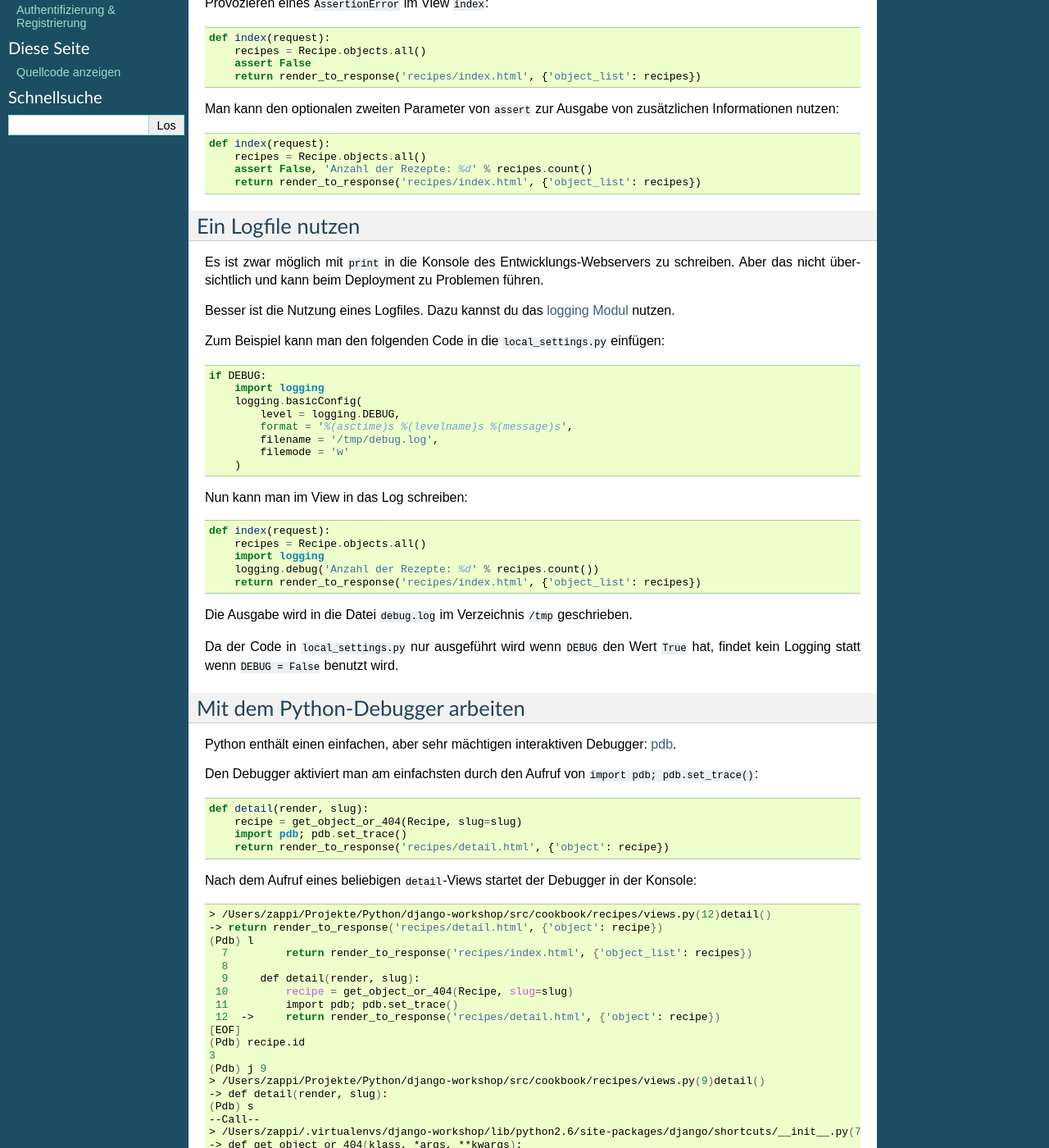
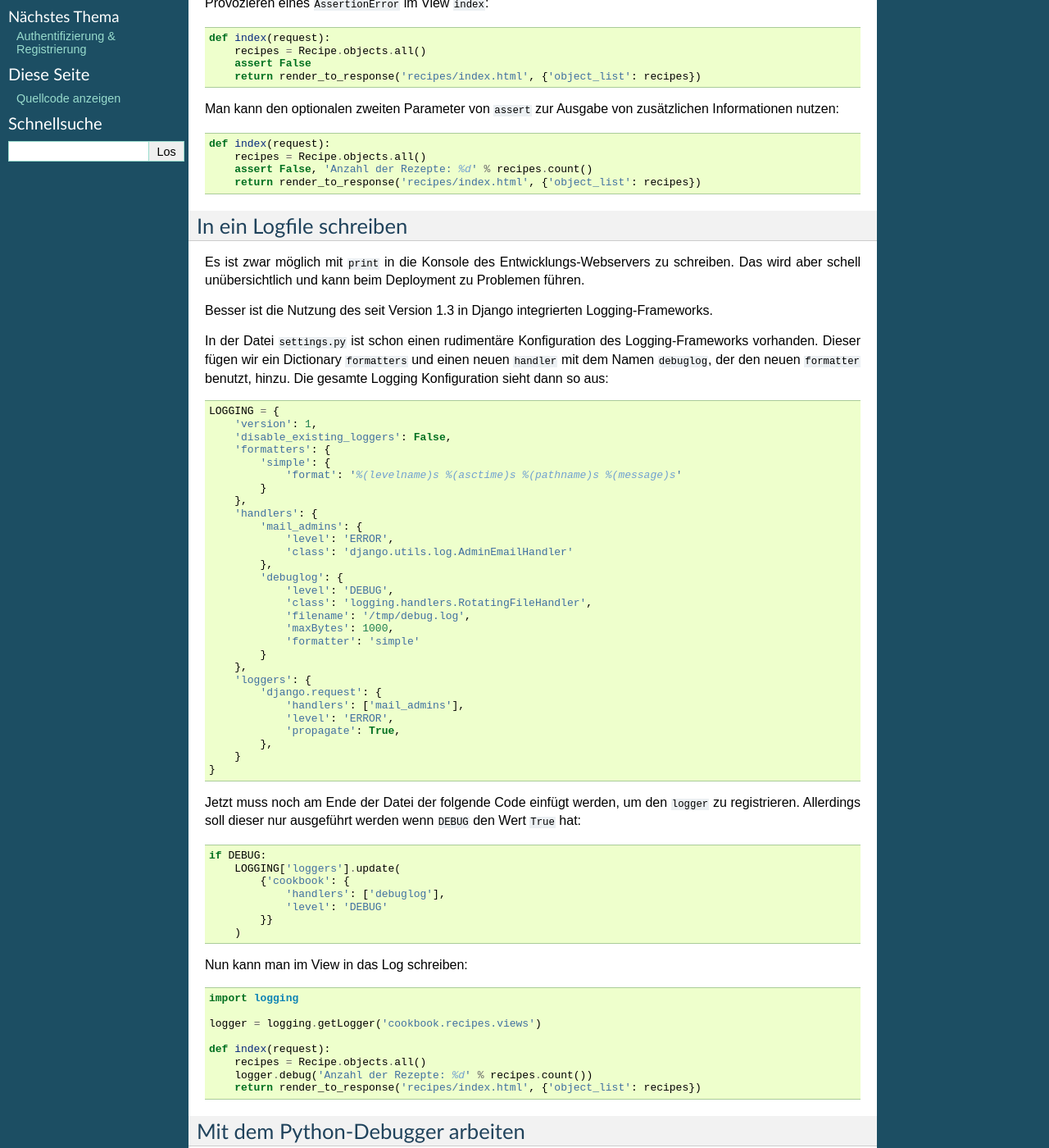
Before and after one commit to keimlink/django-workshop, a Sphinx documentation site: the page built from docs/ausbau/debugging.rst, in a window 1280 px wide and 1400 px high, scrolled down 272 px. Shown: the whole window at 82% size. Built offline with Sphinx 7.4.7, drawn with Linux system fonts in a browser that asks for light colours; some of the changed text lies outside the part shown.

Commit message:
Debugging auf das neue Logging-Framework umgestellt.

```diff
--- a/docs/ausbau/debugging.rst
+++ b/docs/ausbau/debugging.rst
@@ -8,8 +8,8 @@
 ================================
 
 Da die Fehlerseite eine Menge Informationen aufbereitet ist es manchmal
-sinnvoll diese gezielt aufzurufen. Dazu kann man das Statement ``assert``
-verwenden.
+sinnvoll diese gezielt aufzurufen. Dazu kann man das Statement
+``assert`` verwenden.
 
 Provozieren eines ``AssertionError`` im View ``index``::
 
@@ -18,50 +18,82 @@
         assert False
         return render_to_response('recipes/index.html', {'object_list': recipes})
 
-Man kann den optionalen zweiten Parameter von ``assert`` zur Ausgabe von
-zusätzlichen Informationen nutzen::
+Man kann den optionalen zweiten Parameter von ``assert`` zur Ausgabe
+von zusätzlichen Informationen nutzen::
 
     def index(request):
         recipes = Recipe.objects.all()
         assert False, 'Anzahl der Rezepte: %d' % recipes.count()
         return render_to_response('recipes/index.html', {'object_list': recipes})
 
-Ein Logfile nutzen
-==================
+In ein Logfile schreiben
+========================
 
 Es ist zwar möglich mit ``print`` in die Konsole des Entwicklungs-Webservers
-zu schreiben. Aber das nicht übersichtlich und kann beim Deployment zu
+zu schreiben. Das wird aber schell unübersichtlich und kann beim Deployment zu
 Problemen führen.
 
-Besser ist die Nutzung eines Logfiles. Dazu kannst du das `logging Modul
-<http://docs.python.org/library/logging.html>`_ nutzen.
+Besser ist die Nutzung des seit Version 1.3 in Django integrierten
+Logging-Frameworks.
 
-Zum Beispiel kann man den folgenden Code in die ``local_settings.py``
-einfügen::
+In der Datei :file:`settings.py` ist schon einen rudimentäre Konfiguration des
+Logging-Frameworks vorhanden. Dieser fügen wir ein Dictionary ``formatters``
+und einen neuen ``handler`` mit dem Namen ``debuglog``, der den neuen
+``formatter`` benutzt, hinzu. Die gesamte Logging Konfiguration sieht dann so
+aus::
+
+    LOGGING = {
+        'version': 1,
+        'disable_existing_loggers': False,
+        'formatters': {
+            'simple': {
+                'format': '%(levelname)s %(asctime)s %(pathname)s %(message)s'
+            }
+        },
+        'handlers': {
+            'mail_admins': {
+                'level': 'ERROR',
+                'class': 'django.utils.log.AdminEmailHandler'
+            },
+            'debuglog': {
+                'level': 'DEBUG',
+                'class': 'logging.handlers.RotatingFileHandler',
+                'filename': '/tmp/debug.log',
+                'maxBytes': 1000,
+                'formatter': 'simple'
+            }
+        },
+        'loggers': {
+            'django.request': {
+                'handlers': ['mail_admins'],
+                'level': 'ERROR',
+                'propagate': True,
+            },
+        }
+    }
+
+Jetzt muss noch am Ende der Datei der folgende Code einfügt werden, um den
+``logger`` zu registrieren. Allerdings soll dieser nur ausgeführt werden wenn
+``DEBUG`` den Wert ``True`` hat::
 
     if DEBUG:
-        import logging
-        logging.basicConfig(
-            level = logging.DEBUG,
-            format = '%(asctime)s %(levelname)s %(message)s',
-            filename = '/tmp/debug.log',
-            filemode = 'w'
+        LOGGING['loggers'].update(
+            {'cookbook': {
+                'handlers': ['debuglog'],
+                'level': 'DEBUG'
+            }}
         )
 
 Nun kann man im View in das Log schreiben::
 
+    import logging
+
+    logger = logging.getLogger('cookbook.recipes.views')
+
     def index(request):
         recipes = Recipe.objects.all()
-        import logging
-        logging.debug('Anzahl der Rezepte: %d' % recipes.count())
+        logger.debug('Anzahl der Rezepte: %d' % recipes.count())
         return render_to_response('recipes/index.html', {'object_list': recipes})
-
-Die Ausgabe wird in die Datei ``debug.log`` im Verzeichnis ``/tmp``
-geschrieben.
-
-Da der Code in ``local_settings.py`` nur ausgeführt wird wenn ``DEBUG`` den
-Wert ``True`` hat, findet kein Logging statt wenn ``DEBUG = False`` benutzt
-wird.
 
 Mit dem Python-Debugger arbeiten
 ================================
@@ -120,3 +152,8 @@
 
 Eine Liste aller Befehle des Debuggers `findest du in der Dokumentation
 <http://docs.python.org/library/pdb.html#debugger-commands>`_.
+
+Weiterführende Links zur Django Dokumentation
+=============================================
+
+* :djangodocs:`Das Logging-Framework <topics/logging/>`
```
Also changed, not shown: 2 other files.
